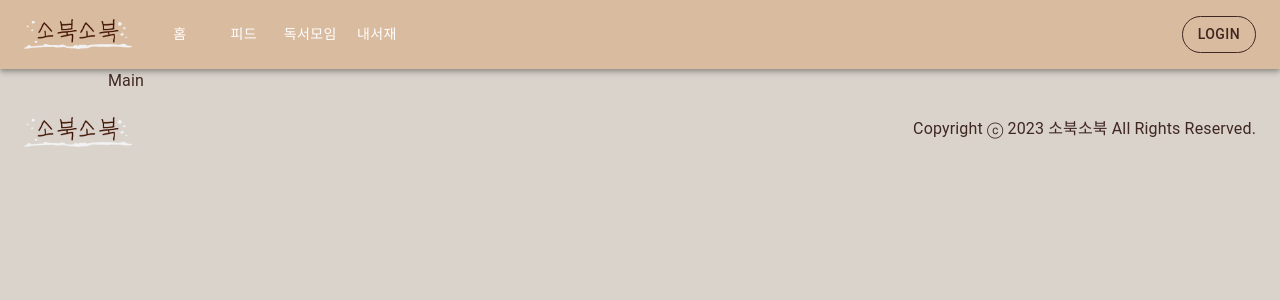
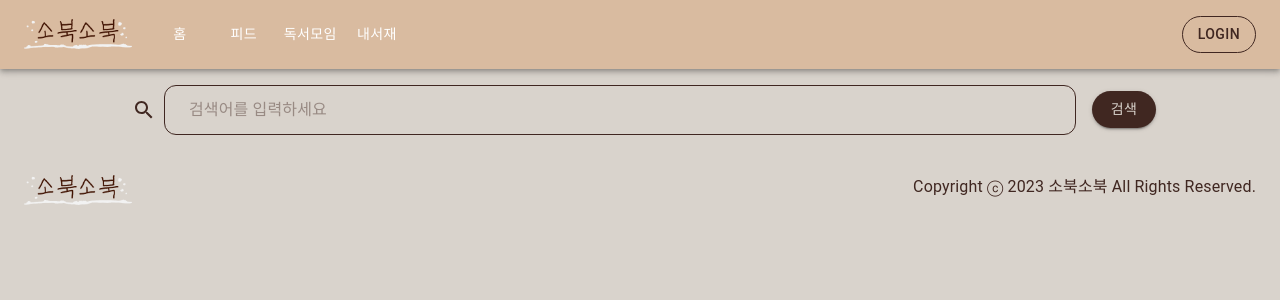
Before and after one commit to cwhite723/sobuk-sobuk, a React (Create React App) app in the folder project/client/: page /main in a window 1280 px wide. Shown: the top 300 px of the page. Built offline with nearby package versions, Linux system fonts and the light colour scheme.

Commit message:
design: add CommonSearchBar

```diff
--- /dev/null
+++ b/project/client/src/components/common/CommonSearchBar.tsx
@@ -0,0 +1,49 @@
+import { Box, InputBase } from "@mui/material";
+import SearchIcon from "@mui/icons-material/Search";
+import CommonButton from "./CommonButton";
+
+const CommonSearchBar = () => {
+  return (
+    <Box sx={{ display: "flex", alignItems: "center", m: 2 }}>
+      <Box
+        sx={{
+          p: 1,
+          height: "100%",
+          pointerEvents: "none",
+          display: "flex",
+          alignItems: "center",
+          justifyContent: "center",
+        }}
+      >
+        <SearchIcon />
+      </Box>
+      <Box
+        sx={{
+          position: "flex",
+          flexGrow: 1,
+          borderRadius: 3,
+          border: "1px solid",
+          backgroundColor: "background.default",
+          width: "100%",
+          p: 1,
+          mr: 2,
+        }}
+      >
+        <InputBase
+          sx={{
+            color: "inherit",
+            width: "100%",
+            ml: 2,
+            "&:focus": {
+              backgroundColor: "text.secondary",
+            },
+          }}
+          placeholder="검색어를 입력하세요"
+        />
+      </Box>
+      <CommonButton value="검색" />
+    </Box>
+  );
+};
+
+export default CommonSearchBar;
--- a/project/client/src/pages/MainPage.tsx
+++ b/project/client/src/pages/MainPage.tsx
@@ -1,5 +1,11 @@
+import CommonSearchBar from "components/common/CommonSearchBar";
+
 const MainPage = () => {
-  return <>Main</>;
+  return (
+    <>
+      <CommonSearchBar />
+    </>
+  );
 };
 
 export default MainPage;
```
